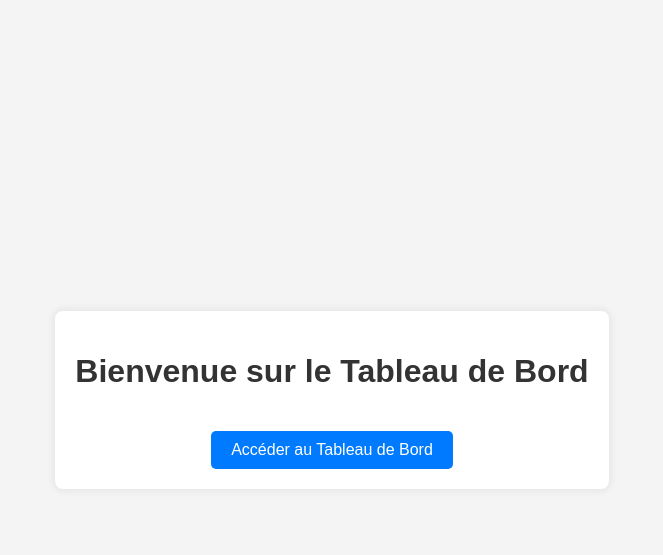
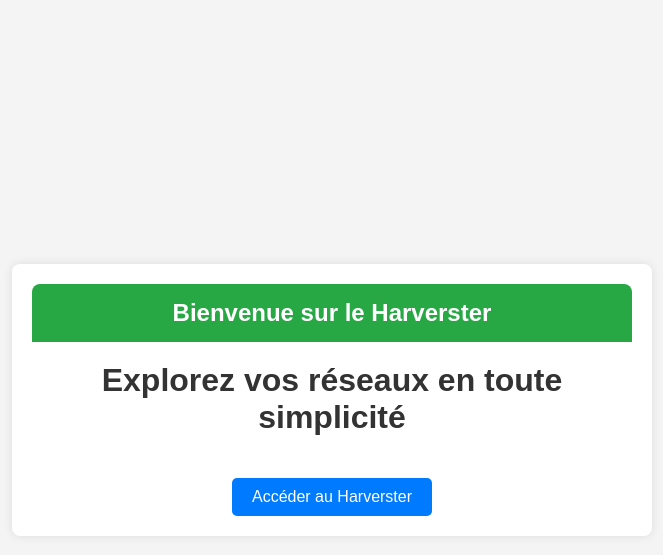
Before and after one commit to g1mspr/mspr, a Flask app: template Harverster/templates/index.html in a window 1280 px wide. Shown: the top 555 px of the page, without its empty margins (308-971 px from the left). Run offline with Flask 3, Linux system fonts and the light colour scheme; the template is opened without the code that fills it, so the values that code supplies are empty; some libraries are stand-ins or nearby versions.

Commit message:
Harverster MAJ

```diff
--- a/Harverster/dash_app.py
+++ b/Harverster/dash_app.py
@@ -209,7 +209,7 @@ def create_dash_app(flask_app):
     ]
 
     dash_app.layout = html.Div(className="container mt-5", children=[
-        html.H1("Network Scanner Dashboard", className="text-center mb-4"),
+        html.H1("Dashboard Scanner du Harverster", className="text-center mb-4"),
 
         html.Div(className="row mb-3", children=[
             html.Div(className="col-md-6", children=[
--- a/Harverster/templates/index.html
+++ b/Harverster/templates/index.html
@@ -21,9 +21,20 @@
             border-radius: 8px;
             box-shadow: 0 0 10px rgba(0, 0, 0, 0.1);
             text-align: center;
+            width: 100%;
+            max-width: 600px;
+        }
+        .banner {
+            background-color: #28a745; /* Vert */
+            color: #fff;
+            padding: 15px;
+            border-radius: 8px 8px 0 0;
+            font-size: 24px;
+            font-weight: bold;
         }
         h1 {
             color: #333;
+            margin-top: 20px;
         }
         a {
             display: inline-block;
@@ -42,8 +53,9 @@
 </head>
 <body>
     <div class="container">
-        <h1>Bienvenue sur le Tableau de Bord</h1>
-        <a href="/dash/">Accéder au Tableau de Bord</a>
+        <div class="banner">Bienvenue sur le Harverster</div>
+        <h1>Explorez vos réseaux en toute simplicité</h1>
+        <a href="/dash/">Accéder au Harverster</a>
     </div>
 </body>
 </html>
```
Also changed, not shown: Harverster/scan_results.db (added).
